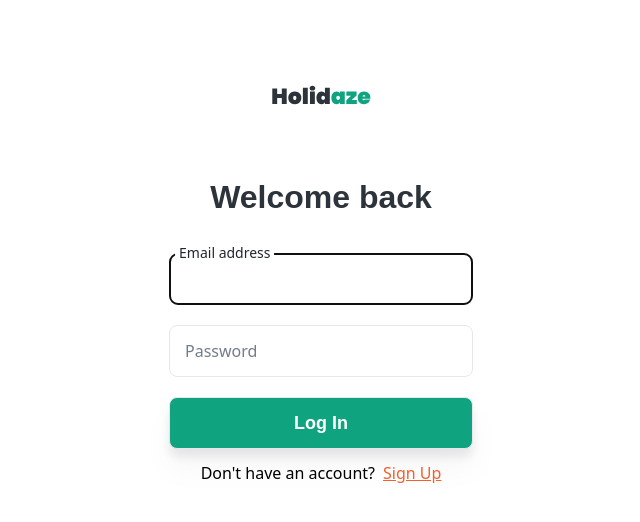
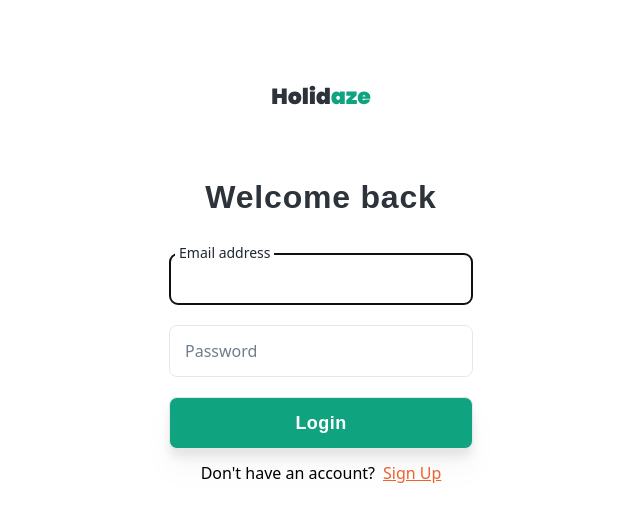
Before and after one commit to mndgs1/Holidaze, a React (Create React App) app: page /login in a window 1280 px wide. Shown: the top 522 px of the page, without its empty margins (319-959 px from the left). Built offline with nearby package versions, Linux system fonts and the light colour scheme.

Commit message:
Style changes, deleted svg

```diff
--- a/src/components/Button/index.tsx
+++ b/src/components/Button/index.tsx
@@ -29,7 +29,7 @@
 }: ButtonProps) => {
     const classes = className(
         rest.className,
-        "flex items-center justify-center border rounded-lg text-lg font-heading w-full font-bold drop-shadow-xl",
+        "flex items-center justify-center border rounded-lg text-lg font-heading w-full font-bold drop-shadow-xl tracking-wide",
         {
             "opacity-80": loading,
             " text-white bg-primary hover:bg-primary-600": primary,
--- a/src/components/Heading/index.tsx
+++ b/src/components/Heading/index.tsx
@@ -11,7 +11,7 @@
 const Heading = ({ h1, h2, h3, children, ...rest }: HeadingProps) => {
     const classes = className(
         rest.className,
-        "text-secondary font-heading font-bold",
+        "text-secondary font-heading font-bold tracking-wide",
         {
             "text-3xl mb-9": h1,
             "text-2xl": h2,
--- a/src/pages/Login/index.tsx
+++ b/src/pages/Login/index.tsx
@@ -29,7 +29,7 @@
                             label="Password"
                         />
                         <Button primary xl>
-                            Log In
+                            Login
                         </Button>
                     </form>
                     <div className="flex gap-2 justify-center">
```
Also changed, not shown: public/Holidaze.svg (deleted).
